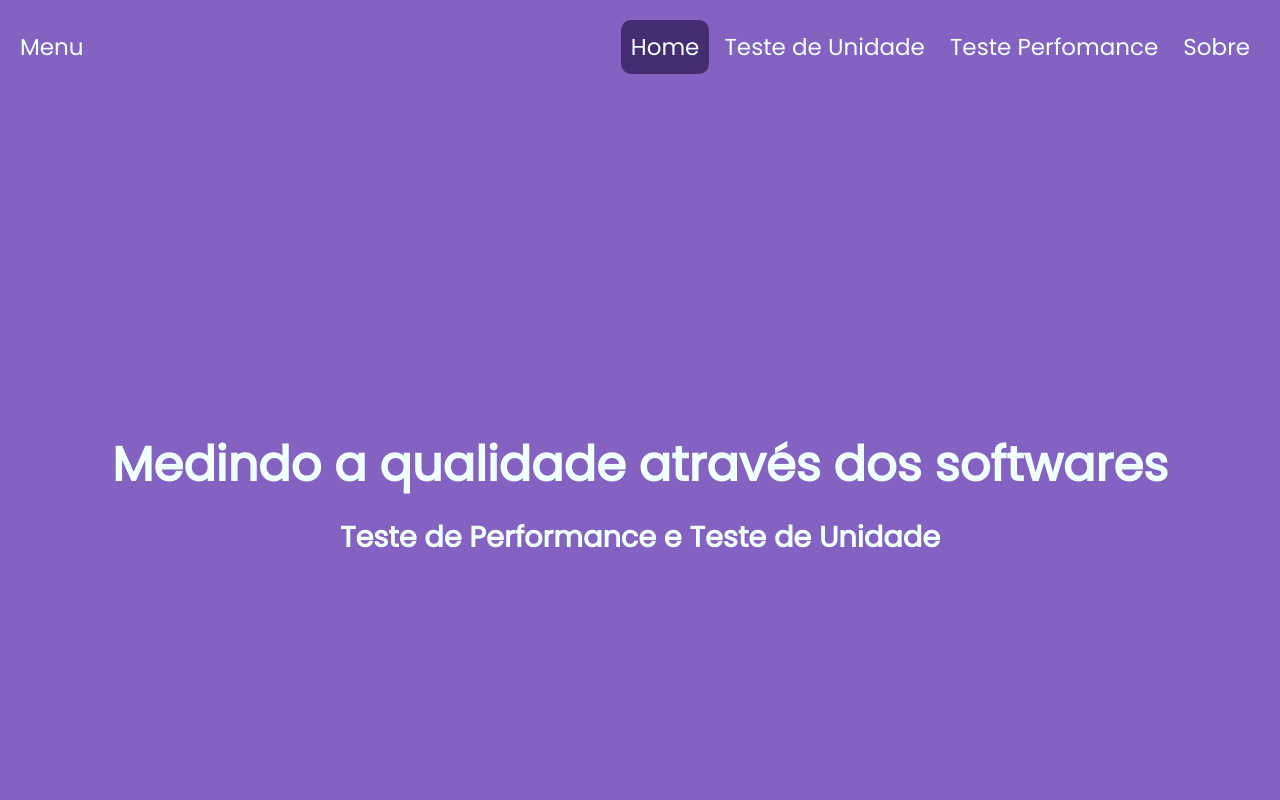
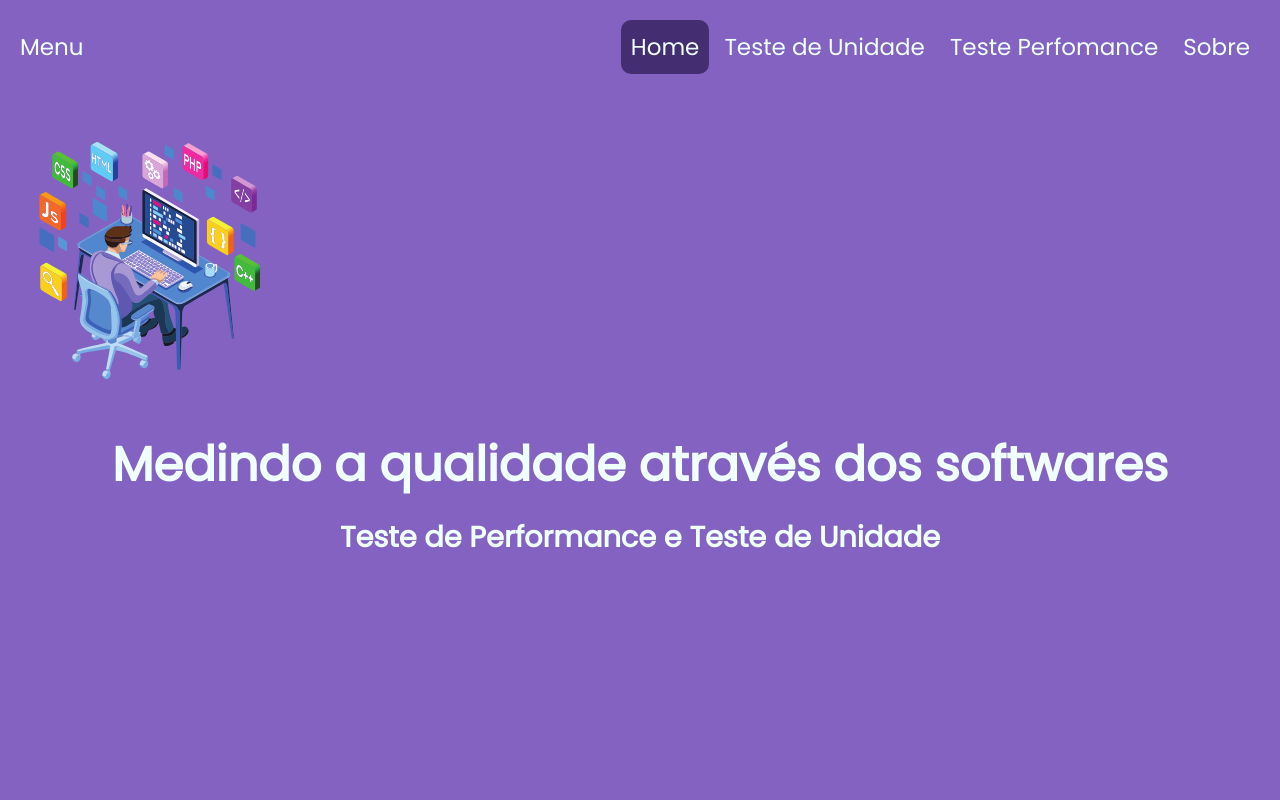
Before and after one commit to Luscarvalho/GQS-Site, a plain HTML site: page index.html in a window 1280 px wide. Shown: the top 800 px of the page. Drawn offline with Linux system fonts and the light colour scheme.

Commit message:
Update style.css

```diff
--- a/Styles/style.css
+++ b/Styles/style.css
@@ -31,7 +31,7 @@
   display: flex;
   justify-content: center;
   align-items: center;
-  background: url(Styles/Images/back.svg) #8362c2;
+  background: url(../Styles/Images/back.svg) #8362c2;
   background-repeat: no-repeat;
   background-size: cover;
   color: azure;
@@ -86,10 +86,10 @@
   border: 5px;
   padding: 20px;
   background-color: #452d72;
-  height: 210px;
   border-radius: 20px;
   cursor: pointer;
   margin: 0 10px 0 10px;
+  height: 210px;
 }
 
 .buttons:hover {
```
